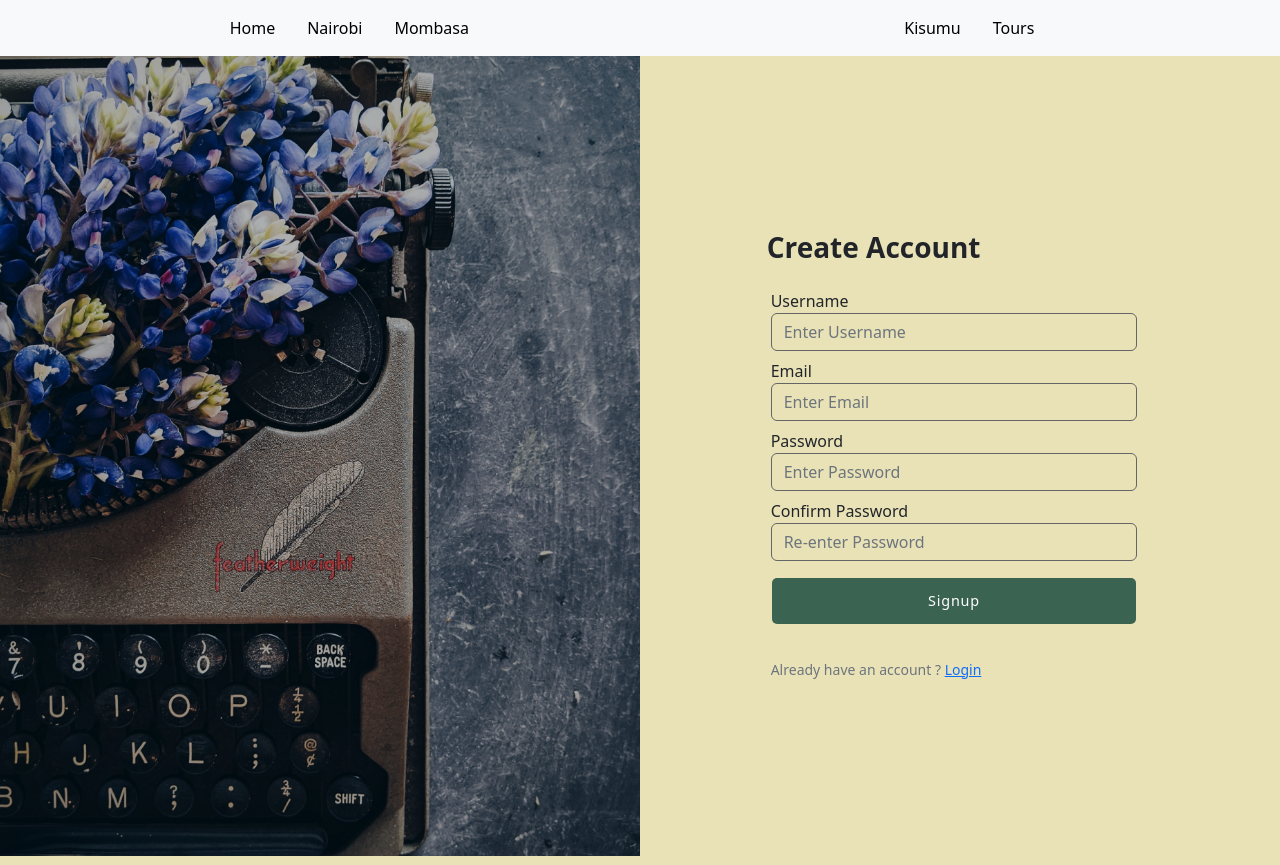
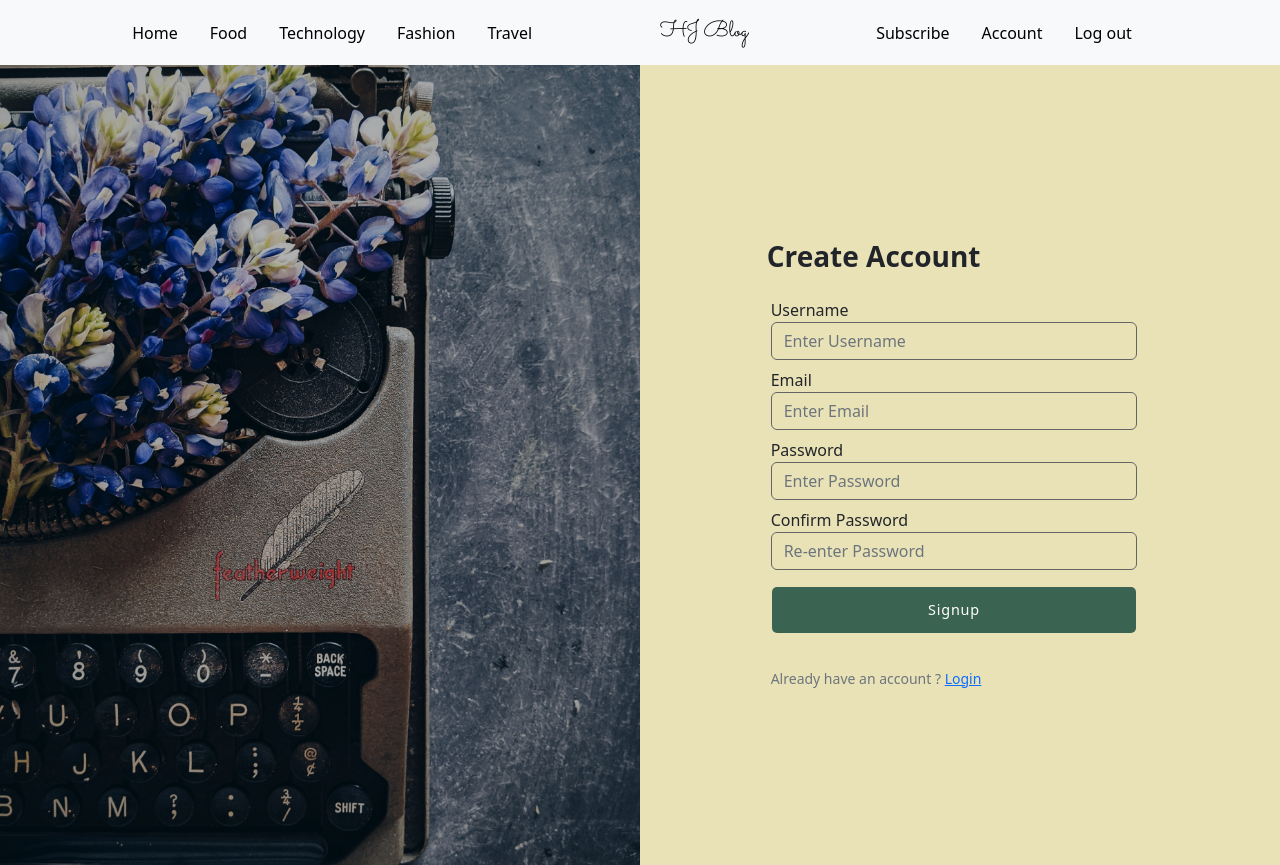
Before and after one commit to Hanan-Hussein/Blog, a Flask app: page /register in a window 1280 px wide. Run offline with Flask 2, Linux system fonts and the light colour scheme; some libraries are stand-ins or nearby versions.

Commit message:
st:navbar-styling nav bar

```diff
--- a/app/static/main.css
+++ b/app/static/main.css
@@ -47,3 +47,7 @@
 .card-border{
   border: none !important;
 }
+.brand{
+  font-family: 'Sacramento';
+  font-size:22px
+}
--- a/app/templates/index.html
+++ b/app/templates/index.html
@@ -5,10 +5,10 @@
     {% for post in posts %}
     <div class="col-md-4">
 
-      <div class="card mx" style="width:300px">
+      <div class="card mx card-border" style="width:300px">
         <img class="card-img-top" src="{{image_file}}" alt="Card image" style="width:100%">
-        <div class="card-body card-border">
-          <h4 class="card-title">{{post.title}}</h4>
+        <div class="card-body mx-0 px-0">
+          <h4 class="card-title mx-0 px-0">{{post.title}}</h4>
           <p class="card-text">{{post.content}}</p>
           <a href="#" class="btn btn-primary homebtn">Read article</a>
         </div>
--- a/app/templates/layout.html
+++ b/app/templates/layout.html
@@ -6,6 +6,7 @@
   <meta http-equiv="X-UA-Compatible" content="IE=edge">
   <meta name="viewport" content="width=device-width, initial-scale=1.0">
   <!-- CSS only -->
+  <link href='https://fonts.googleapis.com/css?family=Sacramento' rel='stylesheet'>
   <link href="https://cdn.jsdelivr.net/npm/bootstrap@5.2.0-beta1/dist/css/bootstrap.min.css" rel="stylesheet"
     integrity="sha384-0evHe/X+R7YkIZDRvuzKMRqM+OrBnVFBL6DOitfPri4tjfHxaWutUpFmBp4vmVor" crossorigin="anonymous">
   <link rel="stylesheet" href="{{url_for('static',filename='main.css')}}">
--- a/app/templates/nav.html
+++ b/app/templates/nav.html
@@ -11,31 +11,42 @@
                   <a class="nav-link active  text-black" aria-current="page" href="./index.html">Home</a>
               </li>
               <li class="nav-item mx-2">
-                  <a class="nav-link text-black" href="./pages/nairobi.html">Nairobi</a>
+                  <a class="nav-link text-black" href="./pages/nairobi.html">Food</a>
               </li>
               <li class="nav-item mx-2">
-                  <a class="nav-link text-black" href="./pages/mombasa.html">Mombasa</a>
+                  <a class="nav-link text-black" href="./pages/mombasa.html">Technology</a>
               </li>
+              <li class="nav-item mx-2">
+                <a class="nav-link text-black" href="./pages/kisumu.html">Fashion</a>
+            </li>
 
+            <li class="nav-item mx-2">
+                <a class="nav-link text-black" href="./pages/booking.html">Travel</a>
+            </li>
+
+          </ul>
+          <ul class="navbar-nav">
+              <li class="nav-item list-unstyled ">
+                  <a class="nav-link text-black brand">HJ Blog</a>
+              </li>
           </ul>
           <ul class="navbar-nav me-auto mb-2 mb-lg-0 mx-auto ">
               <li class="nav-item mx-2">
-                  <a class="nav-link text-black" href="./pages/kisumu.html">Kisumu</a>
+                  <a class="nav-link text-black" href="./pages/kisumu.html">Subscribe</a>
               </li>
 
               <li class="nav-item mx-2">
-                  <a class="nav-link text-black" href="./pages/booking.html">Tours</a>
+                  <a class="nav-link text-black" href="./pages/booking.html">Account</a>
               </li>
+              <li class="nav-item mx-2">
+                <a class="nav-link text-black" href="./pages/booking.html">Log out</a>
+            </li>
               <li class="nav-item mx-2 my-2">
                   <a href="nav-link" class="text-black d-inline" id="darkMode"> <span class=" text-center iconify" data-icon="ic:round-dark-mode"></span>
                   </a>
-                  <!-- <a class="nav-link text-black" href="./pages/nakuru.html">Nakuru</a> -->
               </li>
           </ul>
-          <!-- <form class="d-flex">
-              <input class="form-control me-2" type="search" placeholder="Search" aria-label="Search">
-              <button class="btn btn-outline-success" type="submit">Search</button>
-          </form> -->
+
       </div>
   </div>
 </nav>
```
